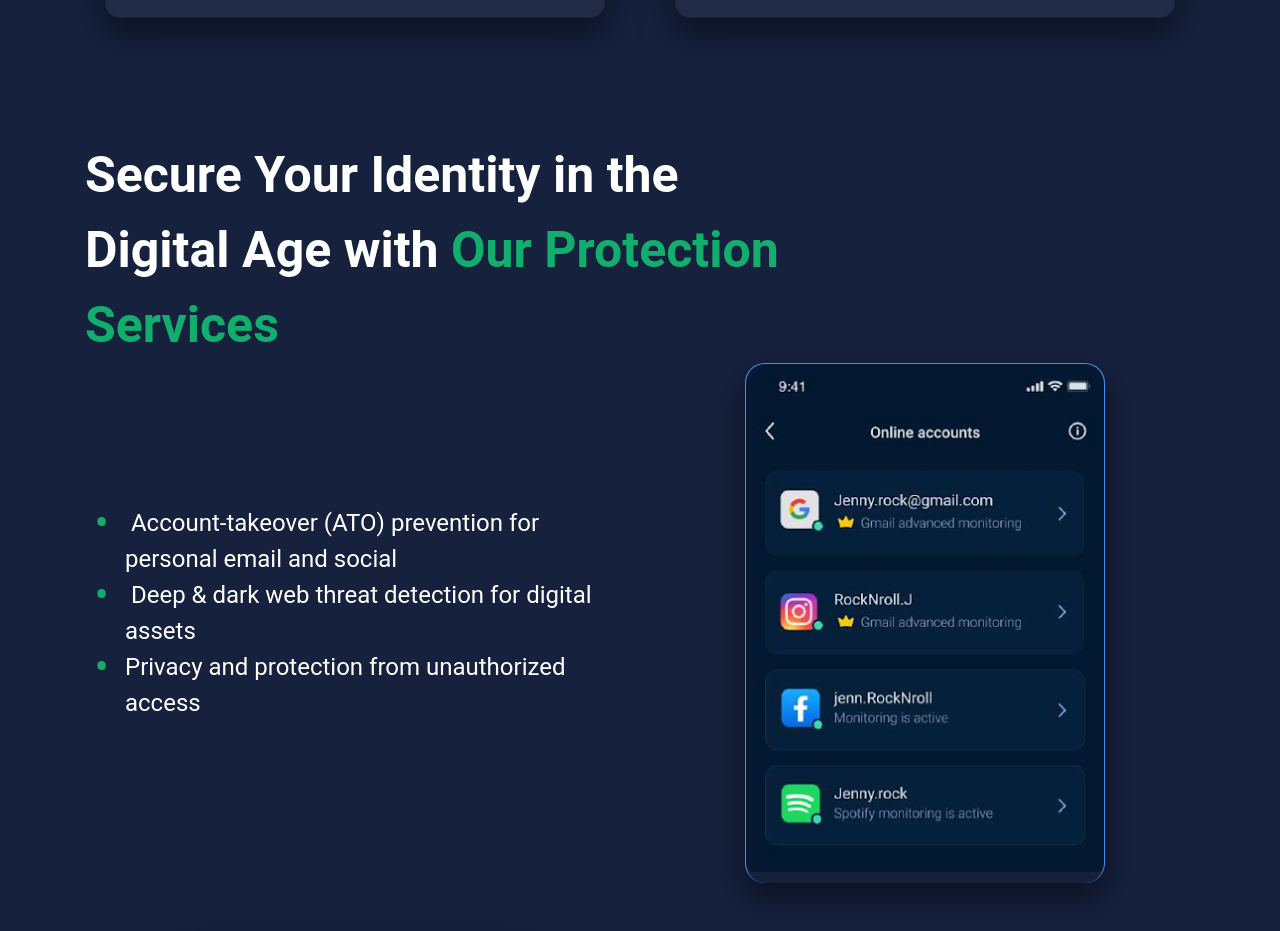
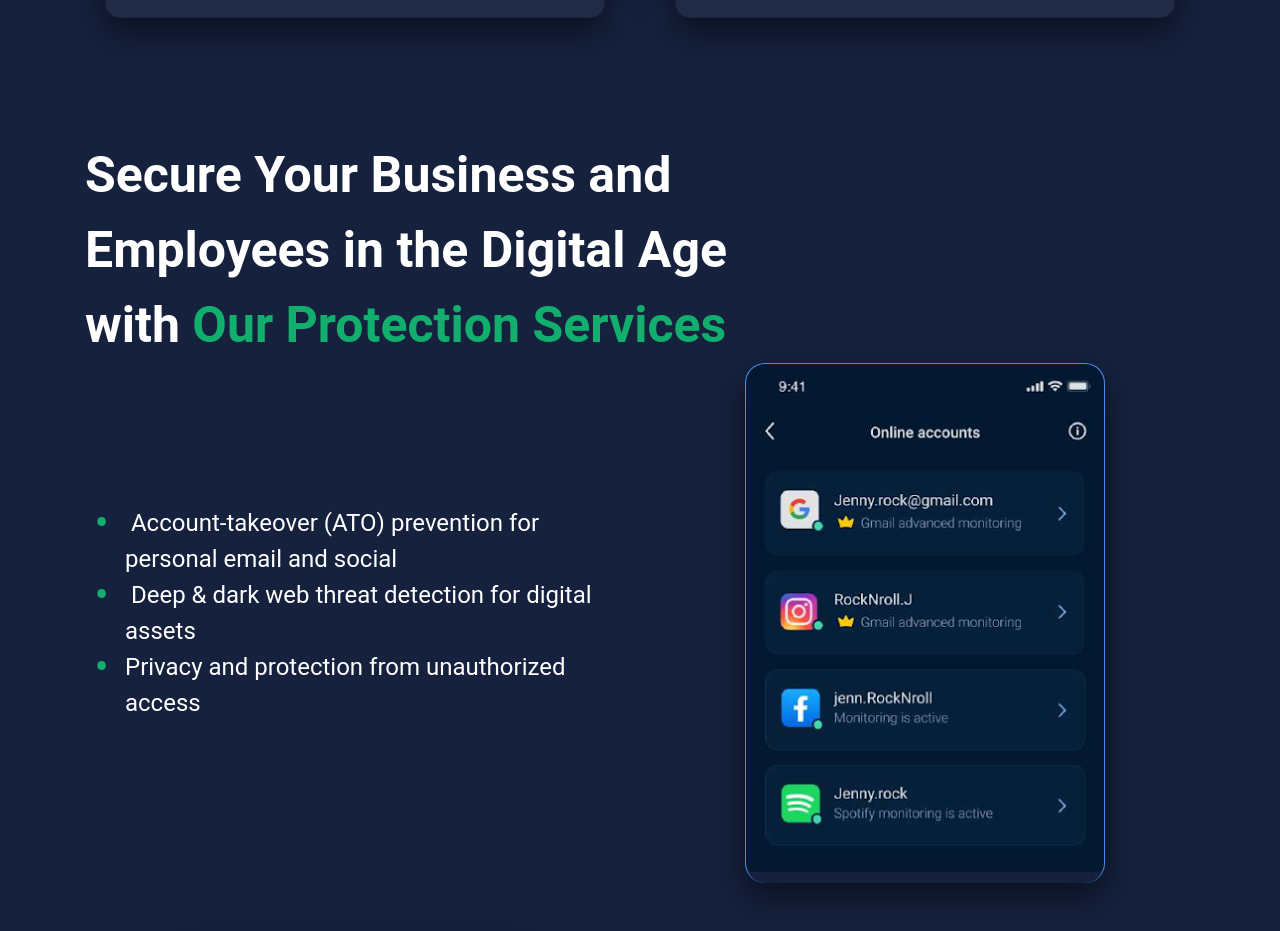
Before and after one commit to Amberchen8892/ryze-demo, a React (Create React App) app: page /partner in a window 1280 px wide. Shown: the part 1320-2251 px from the top of the page. Built offline with nearby package versions, Linux system fonts and the light colour scheme.

Commit message:
initial commit

```diff
--- a/src/pages/partner/Partner.jsx
+++ b/src/pages/partner/Partner.jsx
@@ -74,7 +74,7 @@ function Partner() {
         >
           <div className="row">
             <div className="col-sm-12 col-md-8 feature-section-text">
-              Secure Your Identity in the Digital Age with{' '}
+              Secure Your Business and Employees in the Digital Age with{' '}
               <span> Our Protection Services</span>
             </div>
             <div className="col-sm-12 col-md-4"></div>
```
